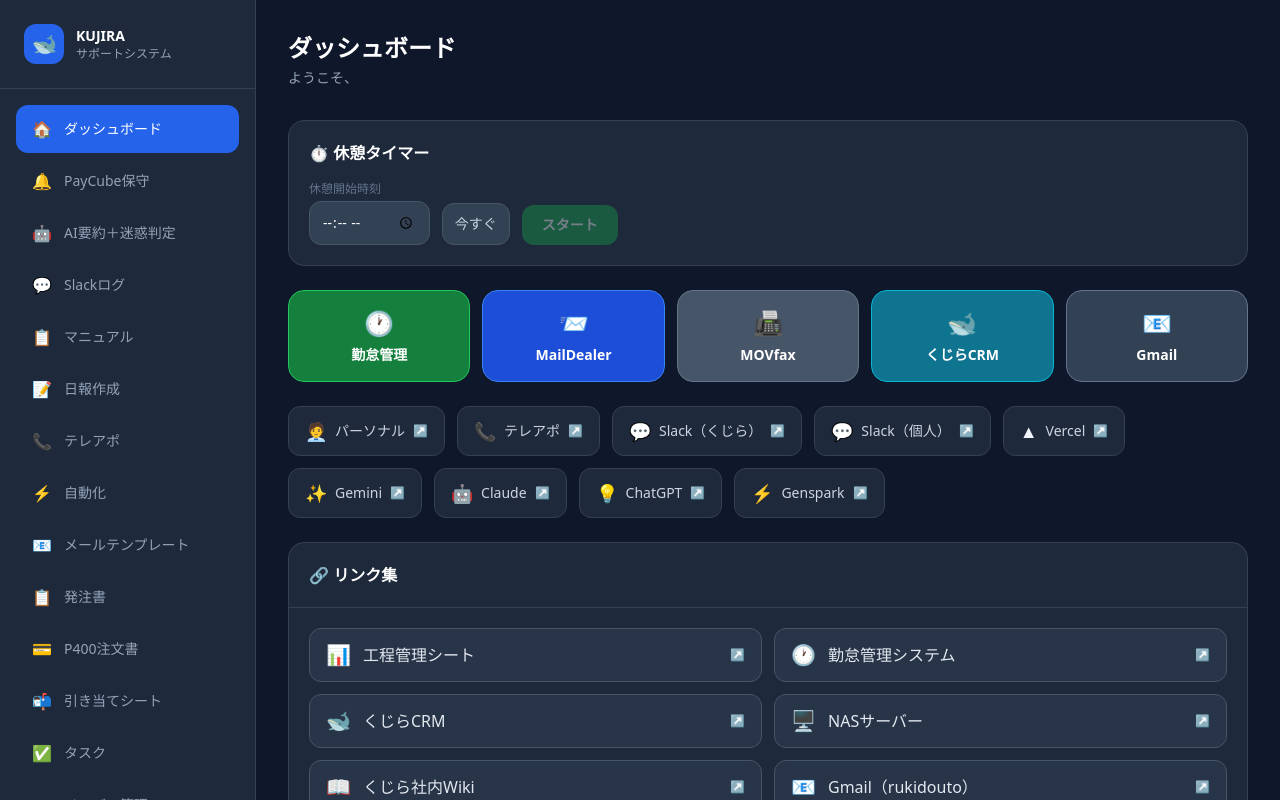
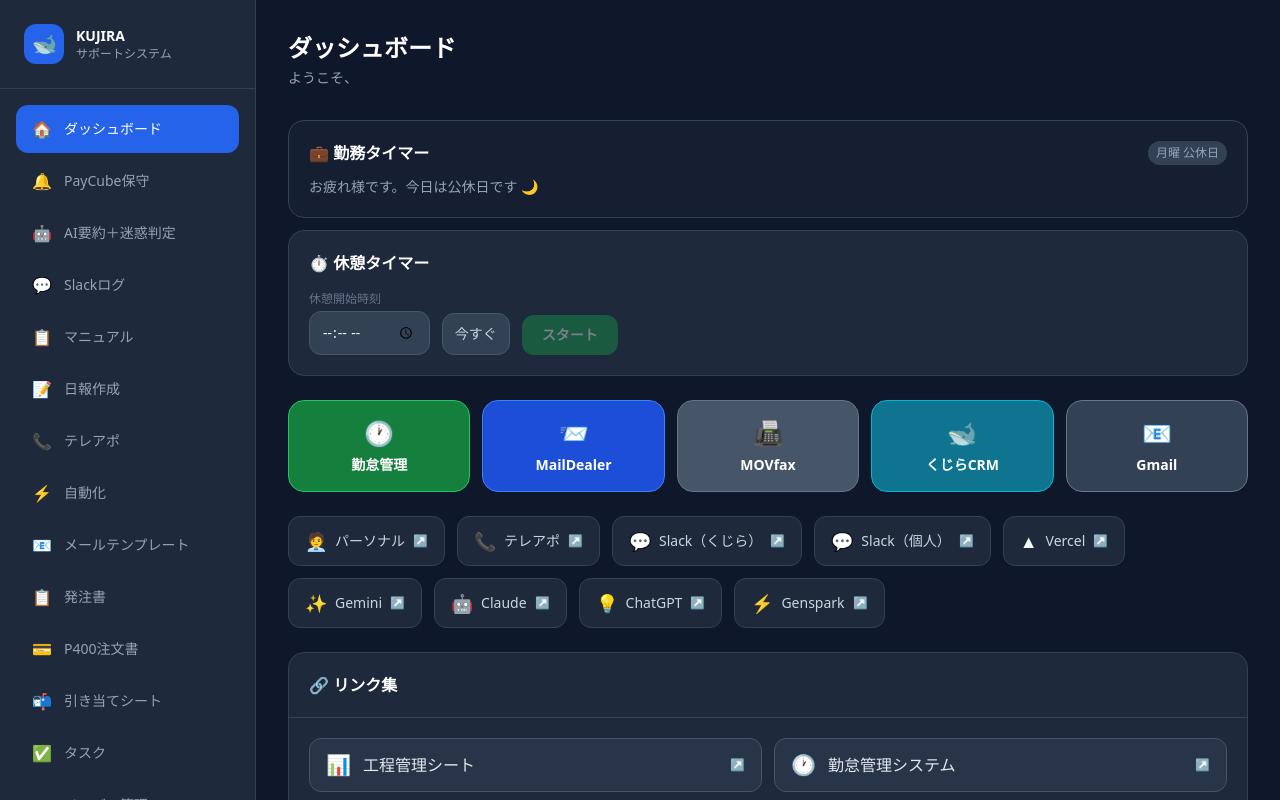
Before and after one commit to fyoneyone9-cyber/kujira-support, a Next.js app: page /dashboard in a window 1280 px wide. Shown: the top 800 px of the page. Built offline with nearby package versions, Linux system fonts and the light colour scheme; no server answers; the database is empty.

Commit message:
feat: 勤務タイマー追加（9時まで残り時間・公休日対応）

```diff
--- a/src/app/(app)/dashboard/page.tsx
+++ b/src/app/(app)/dashboard/page.tsx
@@ -1,6 +1,7 @@
 import { createClient } from '@/lib/supabase/server'
 import PayCubeAlertBanner from '@/components/PayCubeAlertBanner'
 import BreakTimer from '@/components/BreakTimer'
+import WorkTimer from '@/components/WorkTimer'
 
 export default async function DashboardPage() {
   const supabase = createClient()
@@ -15,6 +16,7 @@ export default async function DashboardPage() {
       </div>
 
 
+      <WorkTimer />
       <BreakTimer />
 
       {/* 主要システム 目立つボタン群 */}
--- /dev/null
+++ b/src/components/WorkTimer.tsx
@@ -0,0 +1,93 @@
+'use client'
+
+import { useEffect, useState } from 'react'
+
+// 公休日: 日(0)・月(1)
+const OFF_DAYS = [0, 1]
+const WORK_HOUR = 9
+const WORK_MIN = 0
+
+function getStatus() {
+  const now = new Date()
+  const day = now.getDay()
+  const h = now.getHours()
+  const m = now.getMinutes()
+  const s = now.getSeconds()
+
+  if (OFF_DAYS.includes(day)) {
+    return { type: 'off' as const, remaining: null }
+  }
+
+  const totalNowSec = h * 3600 + m * 60 + s
+  const workStartSec = WORK_HOUR * 3600 + WORK_MIN * 60
+
+  if (totalNowSec >= workStartSec) {
+    // 勤務中
+    const workedSec = totalNowSec - workStartSec
+    return { type: 'working' as const, remaining: workedSec }
+  } else {
+    // 勤務前
+    const remaining = workStartSec - totalNowSec
+    return { type: 'before' as const, remaining }
+  }
+}
+
+function fmt(s: number) {
+  const h = Math.floor(s / 3600)
+  const m = Math.floor((s % 3600) / 60)
+  const sec = s % 60
+  if (h > 0) return `${h}時間${String(m).padStart(2, '0')}分`
+  return `${String(m).padStart(2, '0')}:${String(sec).padStart(2, '0')}`
+}
+
+const DAY_NAMES = ['日', '月', '火', '水', '木', '金', '土']
+
+export default function WorkTimer() {
+  const [status, setStatus] = useState(getStatus)
+  const [now, setNow] = useState(new Date())
+
+  useEffect(() => {
+    const id = setInterval(() => {
+      setStatus(getStatus())
+      setNow(new Date())
+    }, 1000)
+    return () => clearInterval(id)
+  }, [])
+
+  const day = now.getDay()
+  const dayLabel = DAY_NAMES[day]
+  const isOff = OFF_DAYS.includes(day)
+
+  return (
+    <div className={`rounded-2xl border p-5 mb-3 ${
+      isOff ? 'bg-slate-800/50 border-slate-700' :
+      status.type === 'before' ? 'bg-blue-950/40 border-blue-700/50' :
+      'bg-slate-800 border-slate-700'
+    }`}>
+      <div className="flex items-center justify-between">
+        <h2 className="text-base font-semibold text-white">💼 勤務タイマー</h2>
+        <span className={`text-xs px-2 py-1 rounded-full font-medium ${
+          isOff ? 'bg-slate-700 text-slate-400' :
+          status.type === 'before' ? 'bg-blue-600 text-white' :
+          'bg-green-700 text-green-200'
+        }`}>
+          {isOff ? `${dayLabel}曜 公休日` : status.type === 'before' ? `${dayLabel}曜 勤務前` : `${dayLabel}曜 勤務中`}
+        </span>
+      </div>
+
+      {isOff ? (
+        <p className="text-slate-400 text-sm mt-3">お疲れ様です。今日は公休日です 🌙</p>
+      ) : status.type === 'before' && status.remaining !== null ? (
+        <div className="mt-3">
+          <p className="text-slate-400 text-xs mb-1">9:00 勤務開始まで</p>
+          <p className="text-3xl font-mono font-bold text-blue-400">{fmt(status.remaining)}</p>
+        </div>
+      ) : status.type === 'working' && status.remaining !== null ? (
+        <div className="mt-3">
+          <p className="text-slate-400 text-xs mb-1">勤務開始から</p>
+          <p className="text-2xl font-mono font-bold text-green-400">{fmt(status.remaining)} 経過</p>
+        </div>
+      ) : null}
+    </div>
+  )
+}
```
